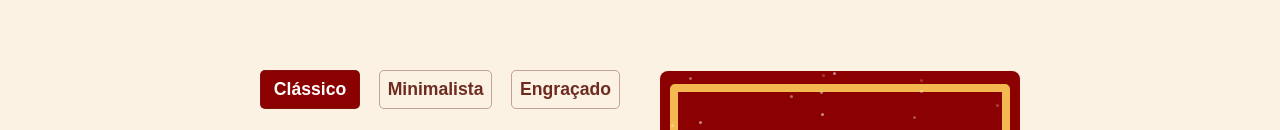
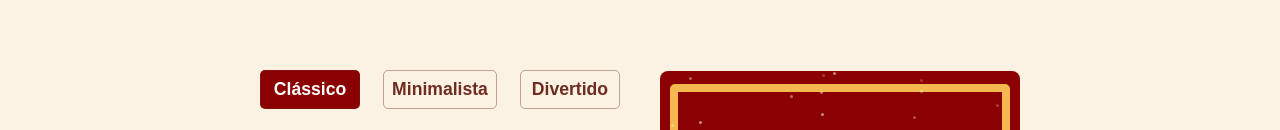
Before and after one commit to GRodrigues10/christmas-card-generator, a React (Vite) app: page / in a window 1280 px wide. Shown: the part 202-332 px from the top of the page. Built offline with nearby package versions, Linux system fonts and the light colour scheme.

Commit message:
fix(text): Ajustar texto do app

```diff
--- a/src/components/main/Main.styled.ts
+++ b/src/components/main/Main.styled.ts
@@ -30,7 +30,6 @@ export const AppMain = styled.main`
 `;
 
 export const MainContentDisplay = styled.div`
-  /* background-color: blue; */
   width: 100%;
   display: flex;
   flex-direction: column;
@@ -245,13 +244,12 @@ export const ImgDisplay = styled.div`
 `;
 
 export const MainContentPreview = styled.div`
-  /* background-color: red; */
   display: flex;
   flex-direction: column;
   width: 100%;
   align-items: center;
-  justify-content: space-between; /* espaço entre o card e o botão */
-  height: 100%; /* ocupa toda a altura do AppMain */
+  justify-content: space-between;
+  height: 100%;
 
   align-self: center;
   gap:20px;
@@ -319,7 +317,7 @@ export const ClassicCard = styled.div`
       word-wrap: break-word;
       overflow-wrap: break-word;
       white-space: normal;
-      text-align: center; /* garante centralização do texto */
+      text-align: center;
     }
 
     img {
--- a/src/components/main/Main.tsx
+++ b/src/components/main/Main.tsx
@@ -31,7 +31,7 @@ import { restrictToParentElement } from "@dnd-kit/modifiers";
 import { DraggableImage } from "../DragabbleImage/DragabbleImage";
 import * as htmlToImage from "html-to-image";
 
-export type CardType = "classico" | "minimalista" | "engracado";
+export type CardType = "classico" | "minimalista" | "divertido";
 
 export type FontFamily =
   | "ClassicFont"
@@ -121,7 +121,7 @@ function Main() {
       .catch((err) => console.error("Erro ao gerar imagem:", err));
   }
 
-  const cards: CardType[] = ["classico", "minimalista", "engracado"];
+  const cards: CardType[] = ["classico", "minimalista", "divertido"];
 
   return (
     <AppMain>
@@ -137,7 +137,7 @@ function Main() {
                 ? "Clássico"
                 : card === "minimalista"
                 ? "Minimalista"
-                : "Engraçado"}
+                : "Divertido"}
             </p>
           ))}
         </MainHeader>
@@ -183,7 +183,7 @@ function Main() {
             >
               <option value="ClassicFont">Clássica</option>
               <option value="MinimalFont">Minimalista</option>
-              <option value="FunnyFont">Engraçada</option>
+              <option value="FunnyFont">Divertida</option>
               <option value="serif">Serif</option>
               <option value="sans-serif">Sans-Serif</option>
               <option value="cursive">Cursive</option>
@@ -339,7 +339,7 @@ function Main() {
               </div>
             </MinimalCard>
           )) ||
-          (sectionCard === "engracado" && (
+          (sectionCard === "divertido" && (
             <FunnyCard
               style={{
                 ...cardStyle,
--- a/src/constants/defaultFontByCard.ts
+++ b/src/constants/defaultFontByCard.ts
@@ -4,5 +4,5 @@ import type { FontFamily } from "../components/main/Main";
 export const defaultFontByCard: Record<CardType, FontFamily> = {
   classico: "ClassicFont",
   minimalista: "MinimalFont",
-  engracado: "FunnyFont",
+  divertido: "FunnyFont",
 };
```
